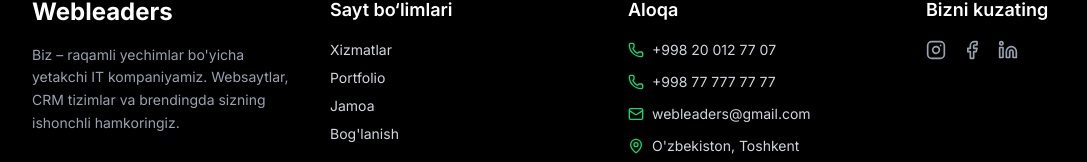
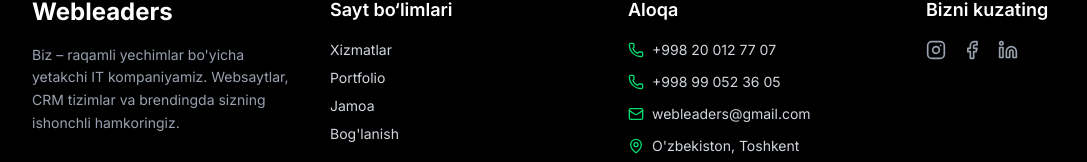
Before and after one commit to DiyorbekAbdulhamidov/webleaders, a Next.js app: page / in a window 1280 px wide. Shown: the part 5992-6154 px from the top of the page, without its empty margins (32-1119 px from the left). Built offline with nearby package versions, Linux system fonts and the light colour scheme.

Commit message:
added another contact number

```diff
--- a/src/components/Footer.tsx
+++ b/src/components/Footer.tsx
@@ -48,7 +48,7 @@
             </li>
             <li className="flex items-center gap-2">
               <Phone className="w-4 h-4 text-green-400" />
-              +998 77 777 77 77
+              +998 99 052 36 05
             </li>
             <li className="flex items-center gap-2">
               <Mail className="w-4 h-4 text-green-400" />
```
